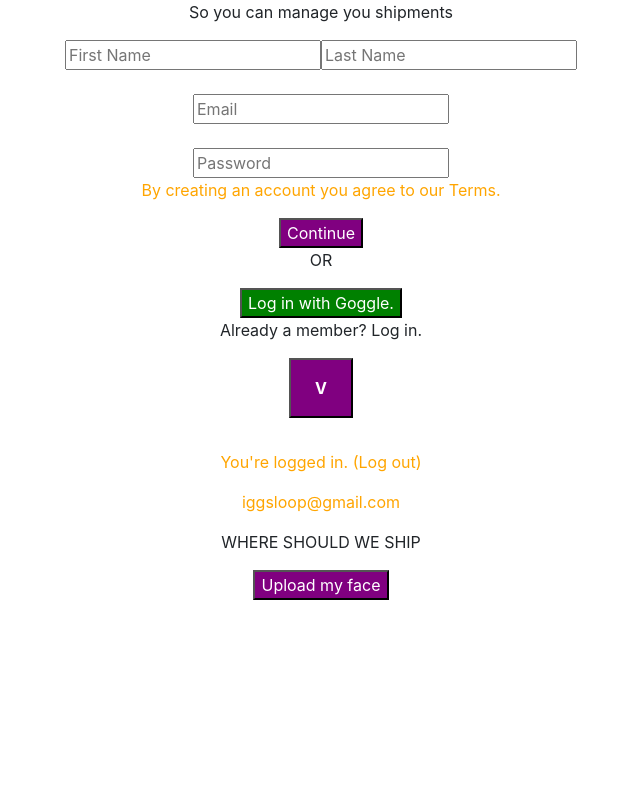
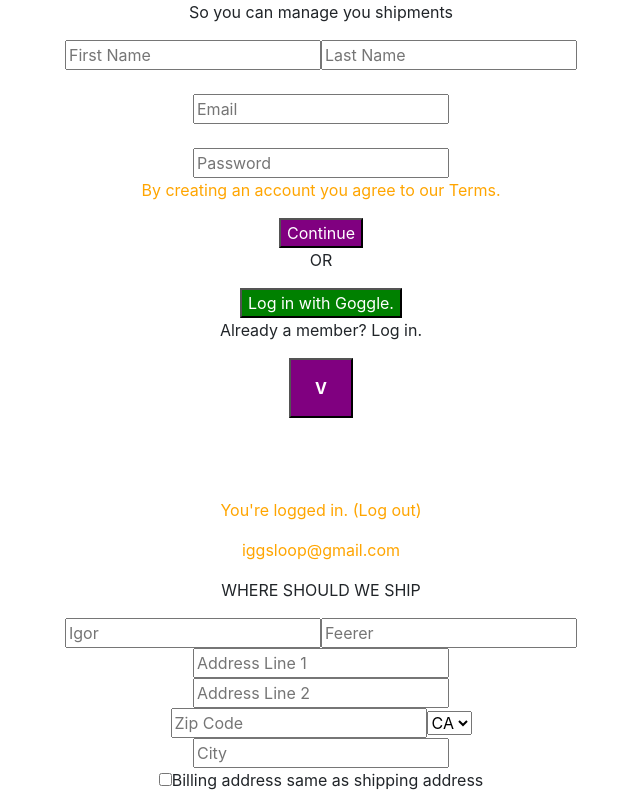
Before and after one commit to toshvelaga/myfacescreen, a React (Create React App) app: page /get-started in a window 1280 px wide. Shown: the part 1374-2174 px from the top of the page, without its empty margins (319-959 px from the left). Before the commit the page ends 1974 px from the top, so only its background shows below. Built offline with nearby package versions, Linux system fonts and the light colour scheme.

Commit message:
added checkbox

```diff
--- a/src/containers/GetStarted/GetStarted.js
+++ b/src/containers/GetStarted/GetStarted.js
@@ -120,12 +120,34 @@ class GetStarted extends Component {
 
         {/* CONTAINER 6 */}
 
-        <div style={{display: this.state.part6}} className="part6">
+        <div style={{display: this.state.part6, marginTop: '5rem'}} className="part6">
             <p style={{marginTop: '2rem', color: 'orange'}}>You're logged in. (Log out)</p>
             <p style={{color: 'orange'}}>iggsloop@gmail.com</p>
             <p>WHERE SHOULD WE SHIP</p>
-            <PurpleButton color="purple" name="Upload my face" />
-            <span></span>
+            <span>
+                <input type="text" placeholder="Igor" />
+                <input type="text" placeholder="Feerer" />
+            </span>
+            <br></br>
+            <input type="text" placeholder="Address Line 1" />
+            <br></br>
+            <input type="text" placeholder="Address Line 2" />
+            <br></br>
+            <span>
+            <input type="text" placeholder="Zip Code" />
+            <select id="states">
+                <option value="CA">CA</option>
+                <option value="KY">KY</option>
+                <option value="TN">TN</option>
+            </select>
+            <br></br>
+            <input type="text" placeholder="City" />
+            <div>
+                <input type="checkbox" id="billing_address" name="billing_address" />
+                <label for="scales">Billing address same as shipping address</label>
+            </div>
+
+            </span>
         </div>
 
 
```
